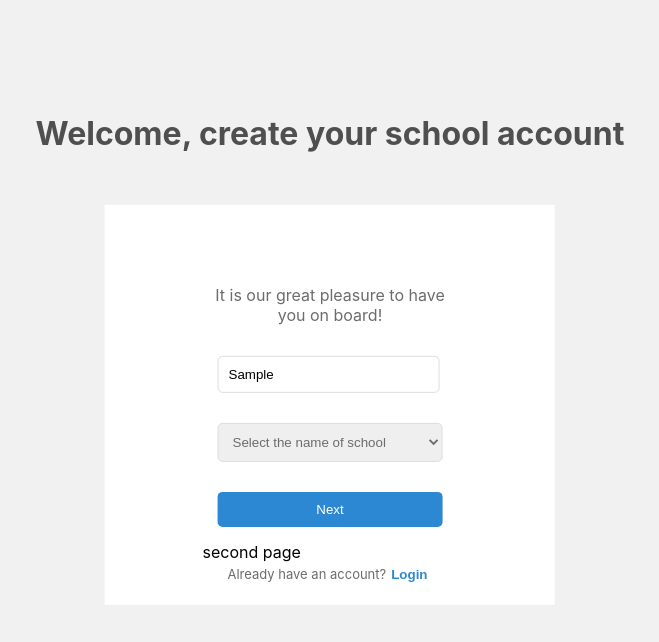
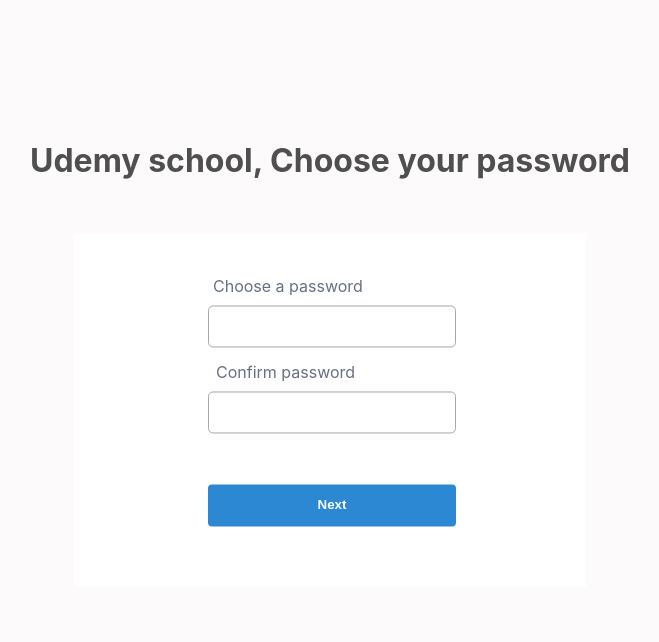
Before and after one commit to eunbaming/school-administration, a React (Create React App) app: page /join in a window 1280 px wide. Both pictures are taken after typing "Sample" into the empty fields and a click on the button "Next". Shown: the top 642 px of the page, without its empty margins (310-969 px from the left). Built offline with nearby package versions, Linux system fonts and the light colour scheme.

Commit message:
feat: Admin registration step 2 update

```diff
--- a/package.json
+++ b/package.json
@@ -3,6 +3,9 @@
   "version": "0.1.0",
   "private": true,
   "dependencies": {
+    "@fortawesome/fontawesome-svg-core": "^6.4.0",
+    "@fortawesome/free-solid-svg-icons": "^6.4.0",
+    "@fortawesome/react-fontawesome": "^0.2.0",
     "@testing-library/jest-dom": "^5.16.5",
     "@testing-library/react": "^13.4.0",
     "@testing-library/user-event": "^13.5.0",
--- /dev/null
+++ b/src/App.css
@@ -0,0 +1,5 @@
+h1 {
+  position: absolute;
+  top: 44px;
+  left: 139px;
+}
--- a/src/component/JoinFirstStep.tsx
+++ b/src/component/JoinFirstStep.tsx
@@ -22,9 +22,10 @@
   flex-direction: column;
   align-items: center;
   background-color: #fff;
-  width: 450px;
-  height: 400px;
+  width: 512px;
+  height: 395px;
   margin-top: 30px;
+  position: relative;
 `;
 
 const Form = styled.form`
@@ -33,44 +34,66 @@
 `;
 
 const EnterName = styled.input`
-  width: 200px;
-  margin: 15px;
+  width: 248px;
+  height: 42px;
   padding: 10px;
-  border: 1px solid #ddd;
+  box-sizing: border-box;
+  border: 0.5px solid #a7a7a7;
   border-radius: 5px;
+  position: absolute;
+  top: 161px;
+  left: 132px;
 `;
 
 const SelectSchool = styled.select`
-  width: 225px;
-  margin: 15px;
+  width: 248px;
+  height: 42px;
   padding: 10px;
-  border-color: #ddd;
+  box-sizing: border-box;
+  border: 0.5px solid #a7a7a7;
   border-radius: 5px;
   color: #6c6c6c;
+  position: absolute;
+  top: 226px;
+  left: 133px;
 `;
 
-const Option = styled.option`
-  color: #ddd;
-`;
+const Option = styled.option``;
 
 const Explanation = styled.p`
   text-align: center;
   color: #6c6c6c;
-  margin-top: 80px;
+  font-weight: 500;
+  font-size: 16px;
+  line-height: 25px;
+  position: absolute;
+  top: 55px;
+  left: 132px;
 `;
 
 const Button = styled.button`
-  width: 225px;
-  margin: 15px;
+  width: 248px;
+  height: 42px;
   padding: 10px;
+  box-sizing: border-box;
   border: none;
   background-color: #2d88d4;
   color: #fff;
-  border-radius: 5px;
+  font-weight: bold;
+  border-radius: 4px;
   cursor: pointer;
+  position: absolute;
+  top: 296px;
+  left: 133px;
 `;
 
-const Login = styled.div``;
+const Login = styled.div`
+  position: absolute;
+  top: 352px;
+  left: 132px;
+  width: 253px;
+  text-align: center;
+`;
 
 const Span = styled.span`
   color: #6c6c6c;
@@ -86,16 +109,11 @@
   cursor: pointer;
 `;
 
+interface props {
+  setCurrentStep: (value: number) => void;
+}
 
-const JoinFirstStep = () => {
-  const navigate = useNavigate();
-  const [secondStep, setSecondStep] = useState(false);
-
-  const goToSecondStep = (event: React.FormEvent<HTMLFormElement>) => {
-    event.preventDefault();
-    setSecondStep(true);
-  };
-
+const JoinFirstStep = ({ setCurrentStep }: props) => {
   return (
     <Container>
       <Header>Welcome, create your school account</Header>
@@ -103,7 +121,7 @@
         <Explanation>
           It is our great pleasure to have <br /> you on board!
         </Explanation>
-        <Form onSubmit={(event) => goToSecondStep(event)}>
+        <Form onSubmit={() => setCurrentStep(2)}>
           <EnterName placeholder="Enter the name of admin"></EnterName>
           <SelectSchool name="select">
             <Option value="1">Select the name of school</Option>
@@ -111,7 +129,6 @@
             <Option value="3">선택 2</Option>
           </SelectSchool>
           <Button type="submit">Next</Button>
-          {secondStep && <JoinSecondStep />}
         </Form>
         <Login>
           <Span>Already have an account?</Span>
--- a/src/component/JoinSecondStep.tsx
+++ b/src/component/JoinSecondStep.tsx
@@ -1,7 +1,136 @@
-import React from "react";
+import React, { useState } from "react";
+import styled from "styled-components";
+
+const Container = styled.div`
+  display: flex;
+  flex-direction: column;
+  align-items: center;
+  position: absolute;
+  top: 50%;
+  left: 50%;
+  transform: translate(-50%, -60%);
+`;
+
+const Header = styled.h1`
+  color: #4f4f4f;
+`;
+
+const Main = styled.div`
+  display: flex;
+  flex-direction: column;
+  align-items: center;
+  background-color: #fff;
+  width: 512px;
+  height: 354px;
+  margin-top: 30px;
+  position: relative;
+`;
+
+const Form = styled.form`
+  display: flex;
+  flex-direction: column;
+  align-items: center;
+  margin-top: 70px;
+`;
+
+const ChoosePasswordInput = styled.input`
+  position: absolute;
+  top: 73px;
+  left: 134px;
+  width: 248px;
+  height: 42px;
+  padding: 10px;
+  box-sizing: border-box;
+  border: 0.5px solid #a7a7a7;
+  border-radius: 5px;
+`;
+
+const ConfirmPasswordInput = styled.input`
+  position: absolute;
+  top: 159px;
+  left: 134px;
+  width: 248px;
+  height: 42px;
+  padding: 10px;
+  box-sizing: border-box;
+  border: 0.5px solid #a7a7a7;
+  border-radius: 5px;
+`;
+
+const ChoosePasswordLabel = styled.label`
+  position: absolute;
+  top: 44px;
+  left: 139px;
+  color: #667085;
+`;
+
+const ConfirmPasswordLabel = styled.label`
+  position: absolute;
+  top: 130px;
+  left: 142px;
+  color: #667085;
+`;
+
+const Message = styled.p`
+  position: absolute;
+  top: 200px;
+  left: 139px;
+  font-size: 12px;
+  font-weight: 400;
+  color: #667085;
+`;
+
+const Button = styled.button`
+  position: absolute;
+  top: 252px;
+  left: 134px;
+  width: 248px;
+  height: 42px;
+  padding: 10px;
+  box-sizing: border-box;
+  border: none;
+  background-color: #2d88d4;
+  color: #fff;
+  font-weight: bold;
+  border-radius: 4px;
+  cursor: pointer;
+`;
 
 const JoinSecondStep = () => {
-  return <div>second page</div>;
+  const [password, setPassword] = useState("");
+  const [warning, setWarning] = useState(false);
+
+  const handlePasswordChange = (
+    event: React.ChangeEvent<HTMLInputElement>
+  ): void => {
+    setPassword(event.target.value);
+    setWarning(event.target.value.length < 8);
+  };
+
+  return (
+    <Container>
+      <Header>Udemy school, Choose your password</Header>
+      <Main>
+        <Form>
+          <ChoosePasswordLabel htmlFor="choose">
+            Choose a password
+          </ChoosePasswordLabel>
+          <ChoosePasswordInput
+            type="password"
+            id="choose"
+            onChange={(event) => handlePasswordChange(event)}
+          />
+          <ConfirmPasswordLabel htmlFor="confirm">
+            Confirm password
+          </ConfirmPasswordLabel>
+          <ConfirmPasswordInput type="password" id="confirm" />
+
+          {warning && <Message>Must be at least 8 characters.</Message>}
+          <Button>Next</Button>
+        </Form>
+      </Main>
+    </Container>
+  );
 };
 
 export default JoinSecondStep;
--- a/src/index.css
+++ b/src/index.css
@@ -1,14 +1,14 @@
 body {
   margin: 0;
-  font-family: -apple-system, BlinkMacSystemFont, 'Segoe UI', 'Roboto', 'Oxygen',
-    'Ubuntu', 'Cantarell', 'Fira Sans', 'Droid Sans', 'Helvetica Neue',
+  font-family: -apple-system, BlinkMacSystemFont, "Segoe UI", "Roboto", "Oxygen",
+    "Ubuntu", "Cantarell", "Fira Sans", "Droid Sans", "Helvetica Neue",
     sans-serif;
   -webkit-font-smoothing: antialiased;
   -moz-osx-font-smoothing: grayscale;
 }
 
 code {
-  font-family: source-code-pro, Menlo, Monaco, Consolas, 'Courier New',
+  font-family: source-code-pro, Menlo, Monaco, Consolas, "Courier New",
     monospace;
 }
 
--- a/src/pages/Join.tsx
+++ b/src/pages/Join.tsx
@@ -4,32 +4,21 @@
 import JoinSecondStep from "../component/JoinSecondStep";
 
 const Body = styled.body`
-  background: #f1f1f1;
+  background: #fcfafa;
   height: 100vh;
 `;
 
-const Button = styled.button`
-  width: 225px;
-  // margin: 15px;
-  padding: 10px;
-  border: none;
-  background-color: #2d88d4;
-  color: #fff;
-  border-radius: 5px;
-  cursor: pointer;
-  position: absolute;
-  bottom: 30%;
-  left: 50%;
-  transform: translate(-50%, 0);
-`;
-
+// const Container = styled.div``;
 const Container = styled.div``;
 
 const Join = () => {
+  const [currentStep, setCurrentStep] = useState(1);
+
   return (
     <Body>
       <Container>
-        <JoinFirstStep/>
+        {currentStep === 1 && <JoinFirstStep setCurrentStep={setCurrentStep} />}
+        {currentStep === 2 && <JoinSecondStep />}
       </Container>
     </Body>
   );
```
Also changed, not shown: src/assets/fonts/Inter-VariableFont_slnt,wght.ttf (added), 1 other file (tests, documents, lock files or other folders).
